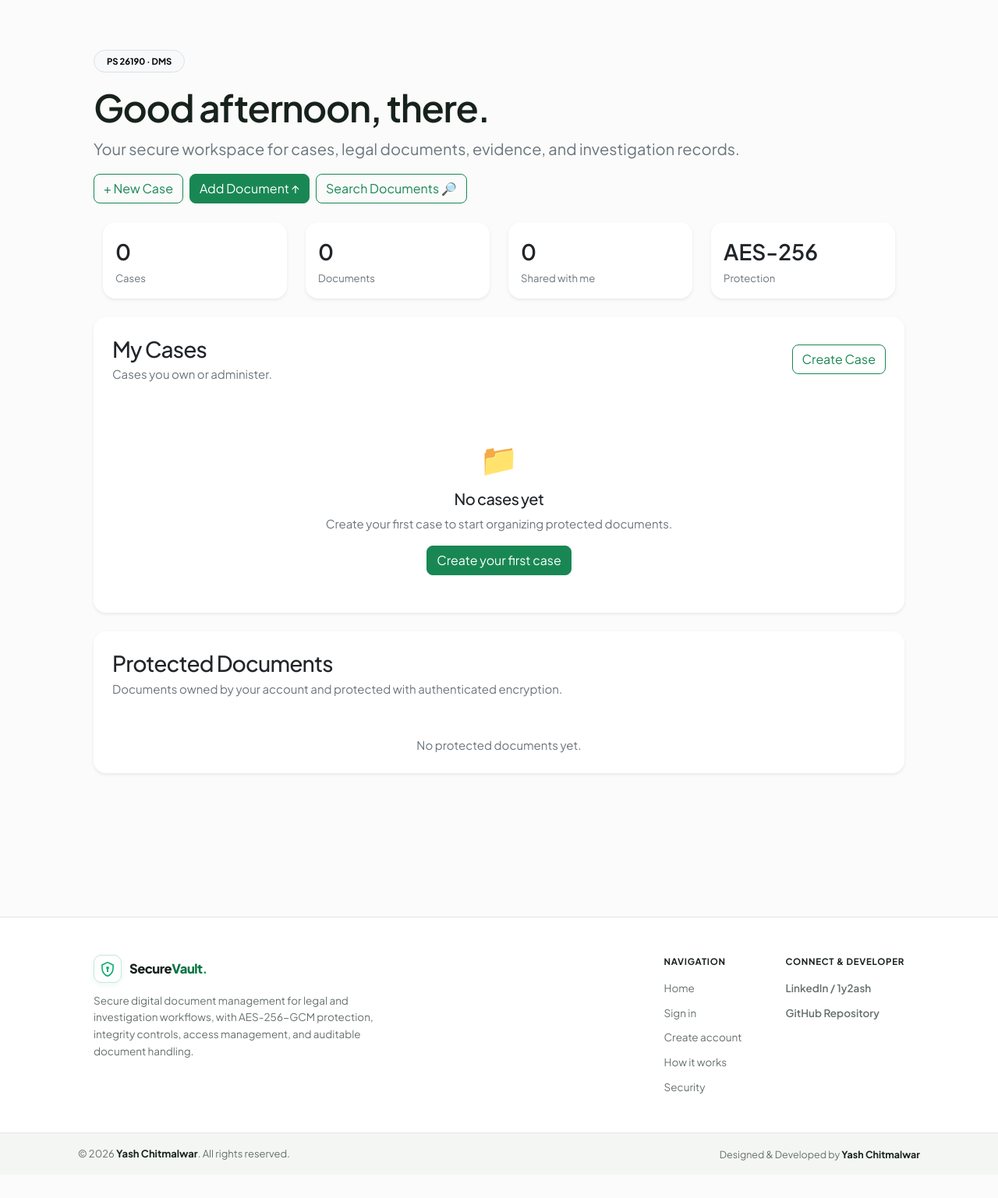
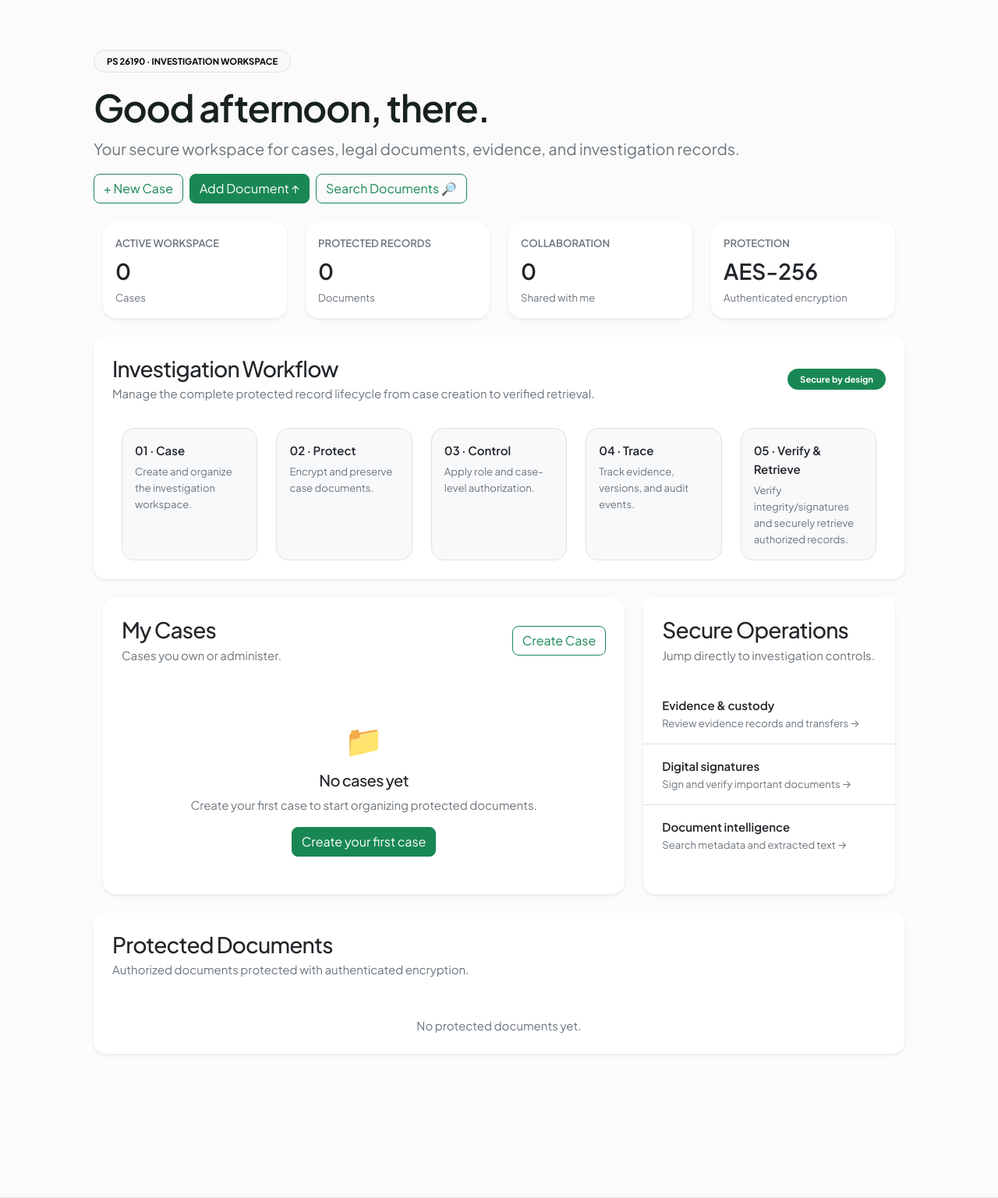
Before and after one commit to 1Y20ash/SecureCloudStorage, a Python web app: template templates/dashboard.html in a window 1280 px wide. Shown: the part 65-1602 px from the top of the page at 78% size. Before the commit the page ends 1554 px from the top, so only its background shows below. Run offline with Jinja, Linux system fonts and the light colour scheme; the template is opened without the code that fills it, so the values that code supplies are empty.

Commit message:
feat: evolve dashboard into investigation workspace

```diff
--- a/templates/dashboard.html
+++ b/templates/dashboard.html
@@ -1,22 +1,48 @@
 {% extends "base.html" %}
-{% block title %}DMS Dashboard — SecureVault{% endblock %}
+{% block title %}Investigation Dashboard — SecureVault{% endblock %}
 {% block content %}
 <div class="dashboard-page container-fluid px-0 py-4">
   <div class="d-flex flex-wrap justify-content-between align-items-end gap-3 mb-4">
-    <div><span class="badge rounded-pill text-bg-light border px-3 py-2 mb-3">PS 26190 · DMS</span><h1 id="dynamic-greeting" class="display-5 fw-semibold mb-2" data-username="{{ current_user.name.split(' ')[0] }}">Good afternoon, {{ current_user.name.split(' ')[0] }}.</h1><p class="lead text-secondary mb-0">Your secure workspace for cases, legal documents, evidence, and investigation records.</p></div>
+    <div><span class="badge rounded-pill text-bg-light border px-3 py-2 mb-3">PS 26190 · INVESTIGATION WORKSPACE</span><h1 id="dynamic-greeting" class="display-5 fw-semibold mb-2" data-username="{{ current_user.name.split(' ')[0] }}">Good afternoon, {{ current_user.name.split(' ')[0] }}.</h1><p class="lead text-secondary mb-0">Your secure workspace for cases, legal documents, evidence, and investigation records.</p></div>
     <div class="d-flex flex-wrap gap-2"><a class="btn btn-outline-success rounded-3" href="{{ url_for('create_case') }}">+ New Case</a><a class="btn btn-success rounded-3" href="{{ url_for('upload') }}">Add Document ↑</a><a class="btn btn-outline-success rounded-3" href="{{ url_for('phase7_ui.document_search') }}">Search Documents 🔎</a></div>
   </div>
 
   <div class="row g-3 mb-4">
-    <div class="col-6 col-lg-3"><div class="card border-0 shadow-sm rounded-4 h-100"><div class="card-body"><div class="fs-3 fw-semibold">{{ cases|length }}</div><div class="small text-secondary">Cases</div></div></div></div>
-    <div class="col-6 col-lg-3"><div class="card border-0 shadow-sm rounded-4 h-100"><div class="card-body"><div class="fs-3 fw-semibold">{{ files|length }}</div><div class="small text-secondary">Documents</div></div></div></div>
-    <div class="col-6 col-lg-3"><div class="card border-0 shadow-sm rounded-4 h-100"><div class="card-body"><div class="fs-3 fw-semibold">{{ shared_documents|length }}</div><div class="small text-secondary">Shared with me</div></div></div></div>
-    <div class="col-6 col-lg-3"><div class="card border-0 shadow-sm rounded-4 h-100"><div class="card-body"><div class="fs-3 fw-semibold">AES-256</div><div class="small text-secondary">Protection</div></div></div></div>
+    <div class="col-6 col-lg-3"><div class="card border-0 shadow-sm rounded-4 h-100"><div class="card-body"><div class="small text-uppercase text-secondary fw-semibold mb-1">Active workspace</div><div class="fs-3 fw-semibold">{{ cases|length }}</div><div class="small text-secondary">Cases</div></div></div></div>
+    <div class="col-6 col-lg-3"><div class="card border-0 shadow-sm rounded-4 h-100"><div class="card-body"><div class="small text-uppercase text-secondary fw-semibold mb-1">Protected records</div><div class="fs-3 fw-semibold">{{ files|length }}</div><div class="small text-secondary">Documents</div></div></div></div>
+    <div class="col-6 col-lg-3"><div class="card border-0 shadow-sm rounded-4 h-100"><div class="card-body"><div class="small text-uppercase text-secondary fw-semibold mb-1">Collaboration</div><div class="fs-3 fw-semibold">{{ shared_documents|length }}</div><div class="small text-secondary">Shared with me</div></div></div></div>
+    <div class="col-6 col-lg-3"><div class="card border-0 shadow-sm rounded-4 h-100"><div class="card-body"><div class="small text-uppercase text-secondary fw-semibold mb-1">Protection</div><div class="fs-3 fw-semibold">AES-256</div><div class="small text-secondary">Authenticated encryption</div></div></div></div>
   </div>
 
   <div class="card border-0 shadow-sm rounded-4 overflow-hidden mb-4">
-    <div class="card-header bg-white border-0 p-4"><div class="d-flex justify-content-between align-items-center gap-3"><div><h2 class="h3 mb-1">My Cases</h2><p class="text-secondary mb-0">Cases you own or administer.</p></div><a class="btn btn-outline-success rounded-3" href="{{ url_for('create_case') }}">Create Case</a></div></div>
-    {% if cases %}<div class="table-responsive"><table class="table table-hover align-middle mb-0"><thead class="table-light"><tr><th class="ps-4">Case ID</th><th>Title</th><th>Department</th><th>Status</th><th>Documents</th><th class="text-end pe-4">Action</th></tr></thead><tbody>{% for case in cases %}<tr><td class="ps-4 fw-semibold">{{ case.case_number }}</td><td>{{ case.title }}</td><td>{{ case.department or '—' }}</td><td><span class="badge rounded-pill text-bg-light border">{{ case.status }}</span></td><td>{{ case.documents|length }}</td><td class="text-end pe-4"><a class="btn btn-sm btn-outline-success" href="{{ url_for('case_detail', case_id=case.id) }}">Open Case →</a></td></tr>{% endfor %}</tbody></table></div>{% else %}<div class="card-body text-center py-5"><div class="display-6 mb-3">📁</div><h3 class="h5">No cases yet</h3><p class="text-secondary">Create your first case to start organizing protected documents.</p><a class="btn btn-success rounded-3" href="{{ url_for('create_case') }}">Create your first case</a></div>{% endif %}
+    <div class="card-header bg-white border-0 p-4"><div class="d-flex flex-wrap justify-content-between align-items-center gap-3"><div><h2 class="h3 mb-1">Investigation Workflow</h2><p class="text-secondary mb-0">Manage the complete protected record lifecycle from case creation to verified retrieval.</p></div><span class="badge rounded-pill text-bg-success px-3 py-2">Secure by design</span></div></div>
+    <div class="card-body p-4 pt-2"><div class="row g-3">
+      <div class="col-6 col-md-3 col-xl"><div class="p-3 rounded-4 bg-light border h-100"><div class="fw-semibold mb-1">01 · Case</div><div class="small text-secondary">Create and organize the investigation workspace.</div></div></div>
+      <div class="col-6 col-md-3 col-xl"><div class="p-3 rounded-4 bg-light border h-100"><div class="fw-semibold mb-1">02 · Protect</div><div class="small text-secondary">Encrypt and preserve case documents.</div></div></div>
+      <div class="col-6 col-md-3 col-xl"><div class="p-3 rounded-4 bg-light border h-100"><div class="fw-semibold mb-1">03 · Control</div><div class="small text-secondary">Apply role and case-level authorization.</div></div></div>
+      <div class="col-6 col-md-3 col-xl"><div class="p-3 rounded-4 bg-light border h-100"><div class="fw-semibold mb-1">04 · Trace</div><div class="small text-secondary">Track evidence, versions, and audit events.</div></div></div>
+      <div class="col-12 col-xl"><div class="p-3 rounded-4 bg-light border h-100"><div class="fw-semibold mb-1">05 · Verify &amp; Retrieve</div><div class="small text-secondary">Verify integrity/signatures and securely retrieve authorized records.</div></div></div>
+    </div></div>
+  </div>
+
+  <div class="row g-4 mb-4">
+    <div class="col-xl-8">
+      <div class="card border-0 shadow-sm rounded-4 overflow-hidden h-100">
+        <div class="card-header bg-white border-0 p-4"><div class="d-flex justify-content-between align-items-center gap-3"><div><h2 class="h3 mb-1">My Cases</h2><p class="text-secondary mb-0">Cases you own or administer.</p></div><a class="btn btn-outline-success rounded-3" href="{{ url_for('create_case') }}">Create Case</a></div></div>
+        {% if cases %}<div class="table-responsive"><table class="table table-hover align-middle mb-0"><thead class="table-light"><tr><th class="ps-4">Case ID</th><th>Title</th><th>Department</th><th>Status</th><th>Documents</th><th class="text-end pe-4">Action</th></tr></thead><tbody>{% for case in cases %}<tr><td class="ps-4 fw-semibold">{{ case.case_number }}</td><td>{{ case.title }}</td><td>{{ case.department or '—' }}</td><td><span class="badge rounded-pill text-bg-light border">{{ case.status }}</span></td><td>{{ case.documents|length }}</td><td class="text-end pe-4"><a class="btn btn-sm btn-outline-success" href="{{ url_for('case_detail', case_id=case.id) }}">Open Case →</a></td></tr>{% endfor %}</tbody></table></div>{% else %}<div class="card-body text-center py-5"><div class="display-6 mb-3">📁</div><h3 class="h5">No cases yet</h3><p class="text-secondary">Create your first case to start organizing protected documents.</p><a class="btn btn-success rounded-3" href="{{ url_for('create_case') }}">Create your first case</a></div>{% endif %}
+      </div>
+    </div>
+    <div class="col-xl-4">
+      <div class="card border-0 shadow-sm rounded-4 h-100">
+        <div class="card-header bg-white border-0 p-4"><h2 class="h3 mb-1">Secure Operations</h2><p class="text-secondary mb-0">Jump directly to investigation controls.</p></div>
+        <div class="list-group list-group-flush">
+          <a class="list-group-item list-group-item-action px-4 py-3" href="{{ url_for('phase5_ui.evidence_list') }}"><div class="fw-semibold">Evidence &amp; custody</div><div class="small text-secondary">Review evidence records and transfers →</div></a>
+          <a class="list-group-item list-group-item-action px-4 py-3" href="{{ url_for('phase6_ui.signature_list') }}"><div class="fw-semibold">Digital signatures</div><div class="small text-secondary">Sign and verify important documents →</div></a>
+          <a class="list-group-item list-group-item-action px-4 py-3" href="{{ url_for('phase7_ui.document_search') }}"><div class="fw-semibold">Document intelligence</div><div class="small text-secondary">Search metadata and extracted text →</div></a>
+          {% if current_user.role == 'Admin' %}<a class="list-group-item list-group-item-action px-4 py-3" href="{{ url_for('phase8_security.monitoring_dashboard') }}"><div class="fw-semibold">Security monitoring</div><div class="small text-secondary">Review security events and alerts →</div></a>{% endif %}
+        </div>
+      </div>
+    </div>
   </div>
 
   {% if shared_documents %}
@@ -29,8 +55,8 @@
   {% endif %}
 
   <div class="card border-0 shadow-sm rounded-4 overflow-hidden">
-    <div class="card-header bg-white border-0 p-4"><h2 class="h3 mb-1">Protected Documents</h2><p class="text-secondary mb-0">Documents owned by your account and protected with authenticated encryption.</p></div>
-    {% if files %}<div class="table-responsive"><table class="table table-hover align-middle mb-0"><thead class="table-light"><tr><th class="ps-4">Document</th><th>Size</th><th>Added</th><th>Status</th><th class="text-end pe-4">Actions</th></tr></thead><tbody>{% for file in files %}<tr><td class="ps-4 fw-medium">{{ file.original_filename }}</td><td>{{ "%.2f"|format(file.file_size / 1024) }} KB</td><td>{{ file.uploaded_at.strftime('%d %b %Y, %H:%M') }}</td><td><span class="badge rounded-pill text-bg-success">Encrypted</span></td><td class="pe-4 text-end"><a class="btn btn-sm btn-outline-success decrypt-download-trigger" href="{{ url_for('download', file_id=file.id) }}" data-download-url="{{ url_for('download', file_id=file.id) }}" data-document-name="{{ file.original_filename }}">Download →</a></td></tr>{% endfor %}</tbody></table></div>{% else %}<div class="card-body text-center py-4"><p class="text-secondary mb-0">No protected documents yet.</p></div>{% endif %}
+    <div class="card-header bg-white border-0 p-4"><h2 class="h3 mb-1">Protected Documents</h2><p class="text-secondary mb-0">Authorized documents protected with authenticated encryption.</p></div>
+    {% if files %}<div class="table-responsive"><table class="table table-hover align-middle mb-0"><thead class="table-light"><tr><th class="ps-4">Document</th><th>Size</th><th>Added</th><th>Status</th><th class="text-end pe-4">Actions</th></tr></thead><tbody>{% for file in files %}<tr><td class="ps-4 fw-medium">{{ file.original_filename }}</td><td>{{ "%.2f"|format(file.file_size / 1024) }} KB</td><td>{{ file.uploaded_at.strftime('%d %b %Y, %H:%M') }}</td><td><span class="badge rounded-pill text-bg-success">Protected</span></td><td class="pe-4 text-end"><a class="btn btn-sm btn-outline-success decrypt-download-trigger" href="{{ url_for('download', file_id=file.id) }}" data-download-url="{{ url_for('download', file_id=file.id) }}" data-document-name="{{ file.original_filename }}">Secure Download →</a></td></tr>{% endfor %}</tbody></table></div>{% else %}<div class="card-body text-center py-4"><p class="text-secondary mb-0">No protected documents yet.</p></div>{% endif %}
   </div>
 </div>
 {% endblock %}
```
